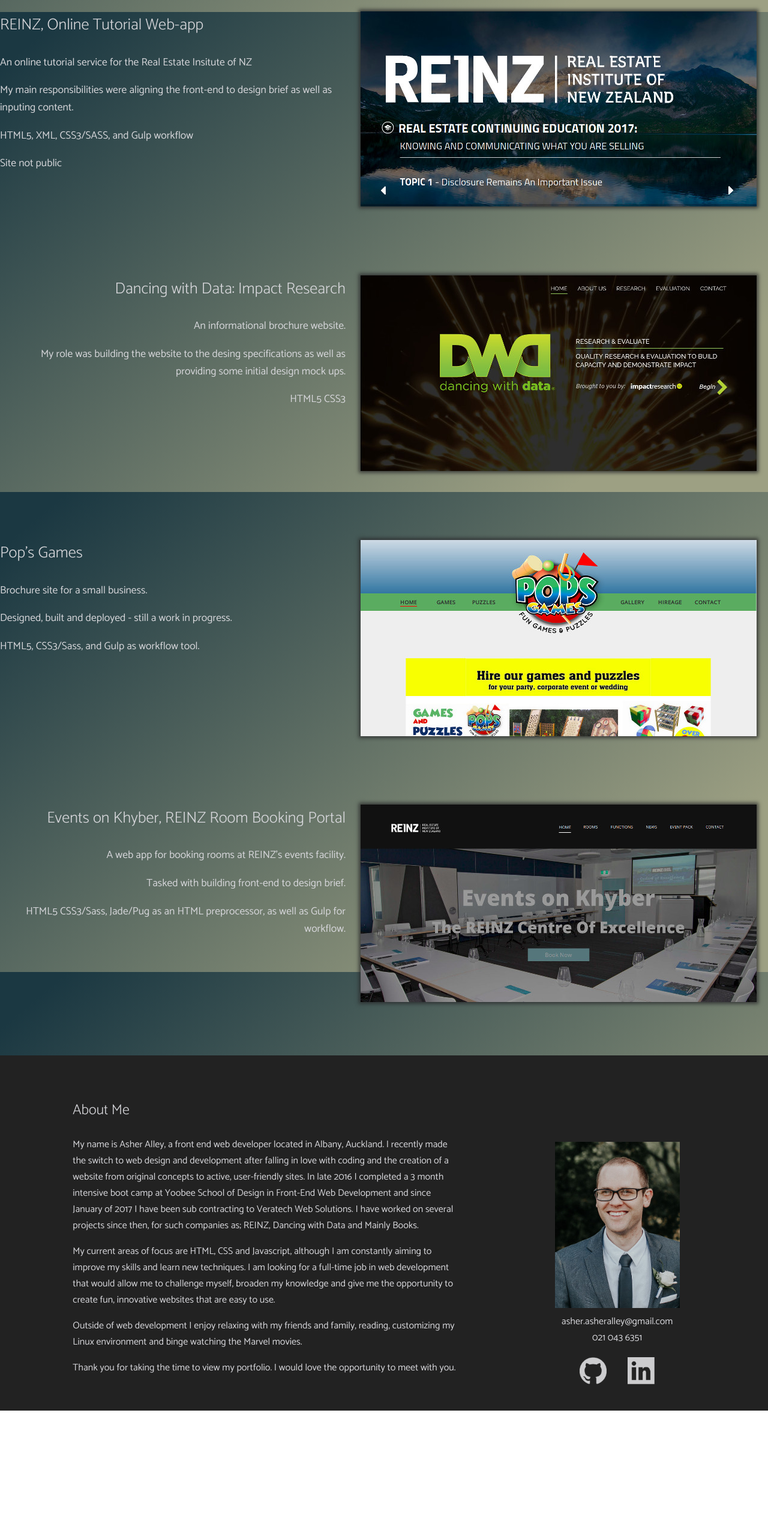
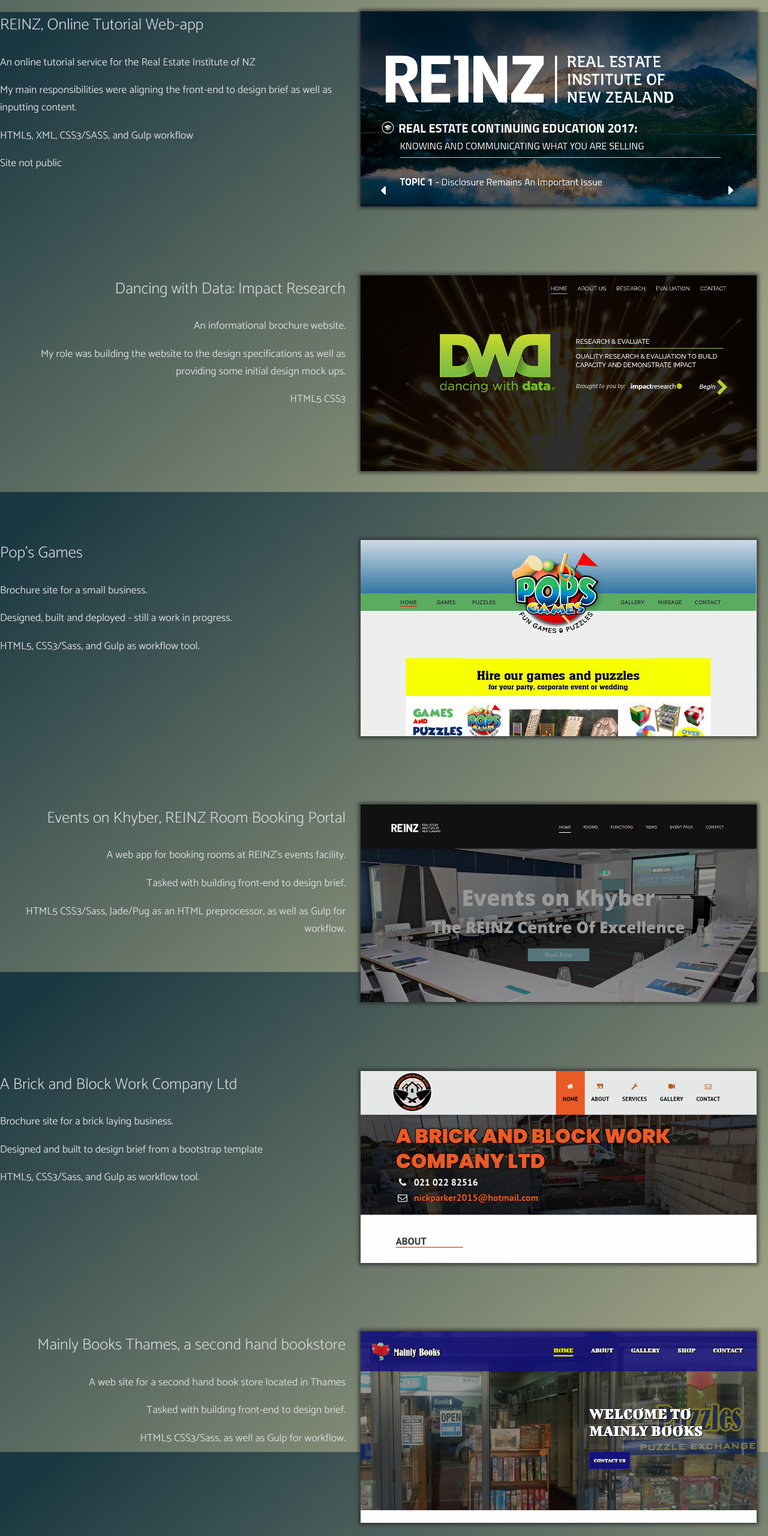
Before and after one commit to asheralley/portfolio, a website: page index.html in a window 1280 px wide. Shown: the part 2380-4940 px from the top of the page at 60% size. Before the commit the page ends 4731 px from the top, so only its background shows below. Drawn offline with Linux system fonts and the light colour scheme.

Commit message:
fixed spelling errors and broken links, added most recent projects

```diff
--- a/index.html
+++ b/index.html
@@ -105,8 +105,8 @@
 
 				<div class="content-right">
 					<h3>REINZ, Online Tutorial Web-app</h3>
-					<p>An online tutorial service for the Real Estate Insitute of NZ</p>
-					<p>My main responsibilities were aligning the front-end to design brief as well as inputing content.</p>
+					<p>An online tutorial service for the Real Estate Institute of NZ</p>
+					<p>My main responsibilities were aligning the front-end to design brief as well as inputting content.</p>
 					<p>HTML5, XML, CSS3/SASS, and Gulp workflow </p>
 					<p>Site not public</p>
 				</div>
@@ -115,7 +115,7 @@
 				<div class="content-left">
 					<h3>Dancing with Data: Impact Research</h3>
 					<p>An informational brochure website.</p>
-					<p>My role was building the website to the desing specifications as well as providing some initial design mock ups.</p>
+					<p>My role was building the website to the design specifications as well as providing some initial design mock ups.</p>
 					<p>HTML5 CSS3</p>
 
 				</div>
@@ -134,8 +134,9 @@
 					<p>HTML5, CSS3/Sass, and Gulp as workflow tool.</p>
 
 				</div>
-			</div>
-			<div class="example">
+      </div>
+
+      <div class="example">
 				<div class="content-left">
 					<h3>Events on Khyber, REINZ Room Booking Portal</h3>
 					<p>A web app for booking rooms at REINZ's events facility.</p>
@@ -146,7 +147,37 @@
 				<div class="img-right">
 				<a href="http://www.eventsonkhyber.co.nz/"><img src="img/reinz-booking-660.jpg" alt="REINZ room booking website grab"></a>
 				</div>
-			</div>
+      </div>
+
+      <div class="example">
+				<div class="img-left">
+					<a href="http://www.abrickandblockworkcompany.co.nz/"><img src="img/abrickandblockworkcompany.jpg" alt="A Brick and Block Work Company website grab"></a>
+				</div>
+				<div class="content-right">
+					<h3>A Brick and Block Work Company Ltd</h3>
+					<p>Brochure site for a brick laying business.</p>
+					<p>Designed and built to design brief from a bootstrap template</p>
+					<p>HTML5, CSS3/Sass, and Gulp as workflow tool.</p>
+
+				</div>
+      </div>
+
+			<div class="example">
+				<div class="content-left">
+					<h3>Mainly Books Thames, a second hand bookstore</h3>
+					<p>A web site for a second hand book store located in Thames</p>
+					<p>Tasked with building front-end to design brief.</p>
+					<p>HTML5 CSS3/Sass, as well as Gulp for workflow.</p>
+
+				</div>
+				<div class="img-right">
+				<a href="https://mainlybooksthames.co.nz/"><img src="img/mainly-books-660.jpg" alt="Mainly books Thames website grab"></a>
+				</div>
+      </div>
+
+
+
+
 		</section> <!-- end of work -->
 	</div> <!-- end of wrapper -->
 	<footer id="about" class="about">
@@ -166,8 +197,8 @@
 							<a class="email" href="mailto:asher.asheralley@gmail.com">asher.asheralley@gmail.com</a>
 							<p>021 043 6351</p>
 							<ul class="link-sprites">
-								<li class="sprites"><a href=""><img src="img/github.png" alt=""></a></li>
-								<li class="sprites"><a href=""><img src="img/linkedin.png" alt=""></a></li>
+								<li class="sprites"><a href="https://github.com/asheralley"><img src="img/github.png" alt=""></a></li>
+								<li class="sprites"><a href="https://www.linkedin.com/in/asher-alley-b7473411b/"><img src="img/linkedin.png" alt=""></a></li>
 							</ul>
 						</div>
 					</div>
--- a/sass/_about.scss
+++ b/sass/_about.scss
@@ -32,7 +32,8 @@
 
 .about-blurb{
 	padding: 2em;
-	width: 80%;
+  width: 80%;
+  text-align: justify;
 }
 
 .details{
```
Also changed, not shown: css/styles.min.css, img/abrickandblockworkcompany.jpg (added), img/mainly-books-660.jpg (added).
